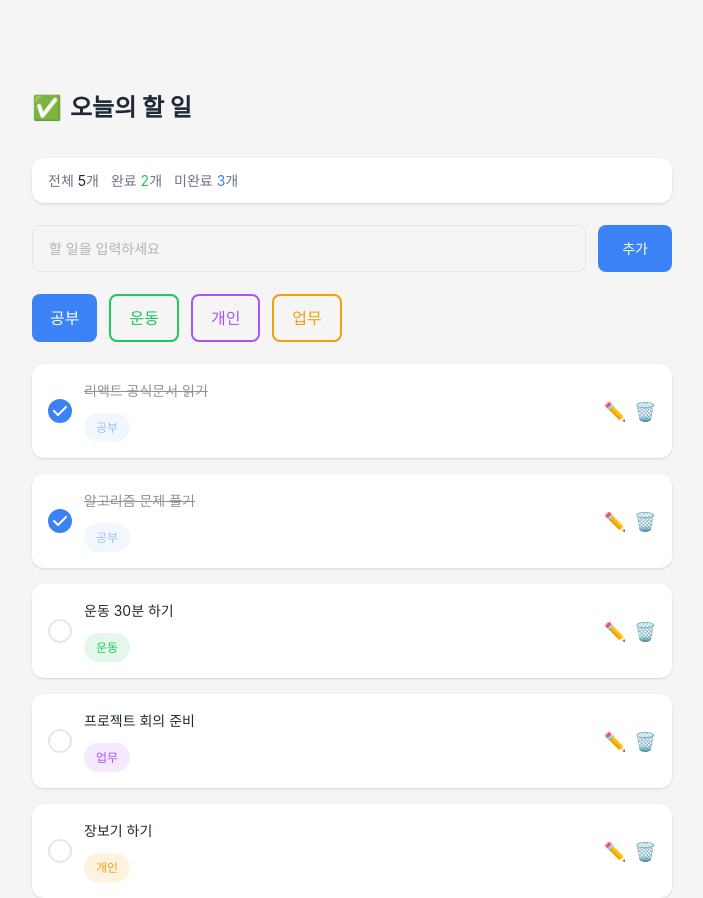
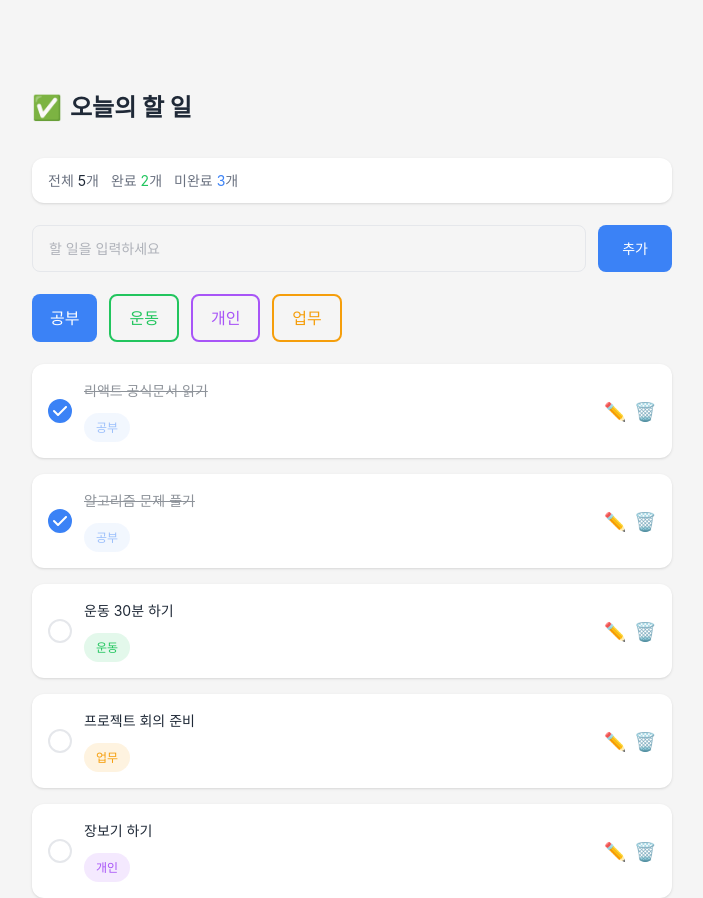
Before and after one commit to IT-Cotato/13th-Frontend-Assignment, a React (Vite) app: page / in a window 1280 px wide. Shown: the whole page, without its empty margins (288-991 px from the left). Built offline with nearby package versions, Linux system fonts and the light colour scheme.

Commit message:
fix: 카테고리 색상 스타일 오류 수정

```diff
--- a/src/components/TodoCard.tsx
+++ b/src/components/TodoCard.tsx
@@ -5,8 +5,8 @@ import { useState } from "react";
 const categoryTagStyles: Record<string, string> = {
   공부: "bg-[#3B82F6]/[0.125] text-[#3B82F6]",
   운동: "bg-[#22C55E]/[0.125] text-[#22C55E]",
-  개인: "bg-[#F59E0B]/[0.125] text-[#F59E0B]",
-  업무: "bg-[#A855F7]/[0.125] text-[#A855F7]",
+  개인: "bg-[#A855F7]/[0.125] text-[#A855F7]",
+  업무: "bg-[#F59E0B]/[0.125] text-[#F59E0B]",
 };
 
 function Item({todo, isCompleted, category, onToggle}: {todo: string; isCompleted: boolean; category: string; onToggle: () => void }) {
```
